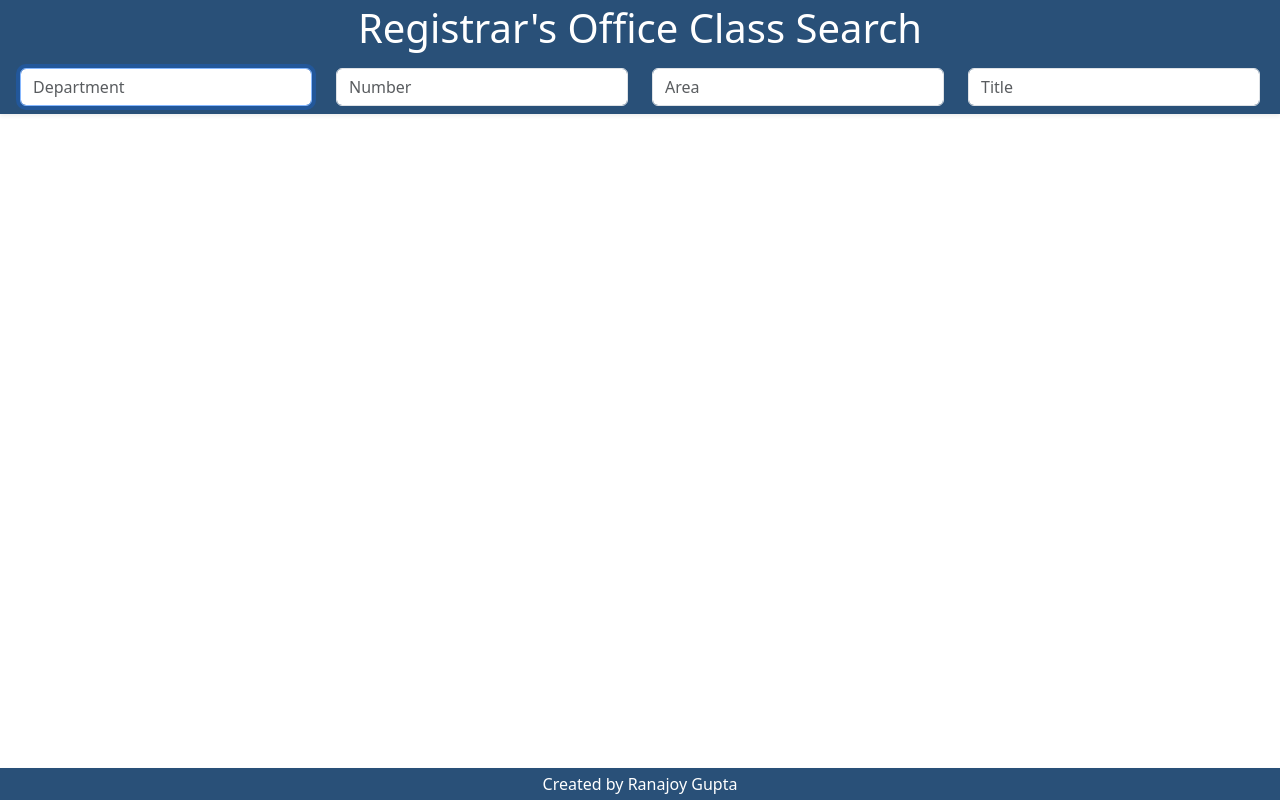
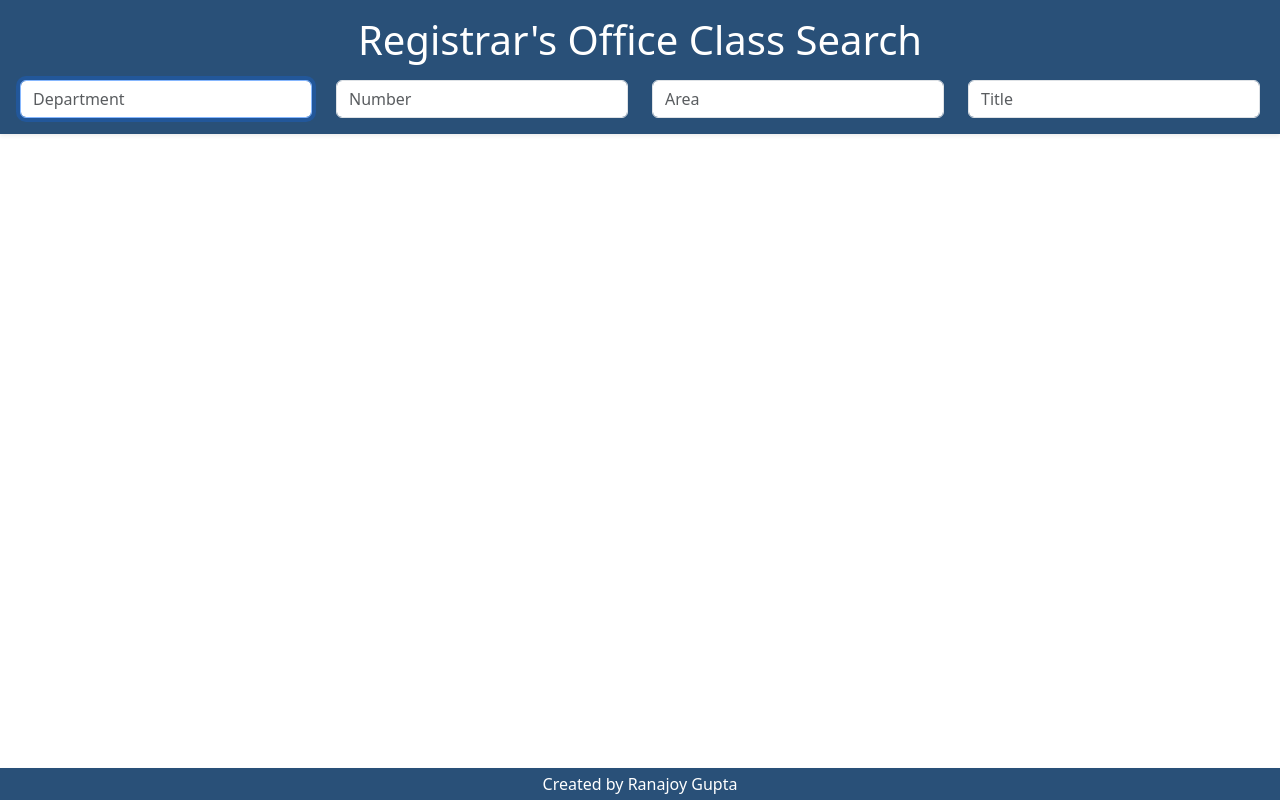
Before and after one commit to ranajoygupta3537/COS_333_A4, a plain HTML site: page index.html in a window 1280 px wide. Drawn offline with nearby package versions, Linux system fonts and the light colour scheme; no server answers.

Commit message:
Update index.html

```diff
--- a/index.html
+++ b/index.html
@@ -29,7 +29,7 @@
         </div>
     </div>
 
-    <header class="container-fluid sticky-top header pt-1 pb-2 shadow-sm">
+    <header class="container-fluid sticky-top header pt-3 pb-3 shadow-sm">
         <h1 class="text-center mb-3">Registrar's Office Class Search</h1>
         <div class="row px-2">
             <div class="col-sm-3 mb-2 mb-sm-0">
```
